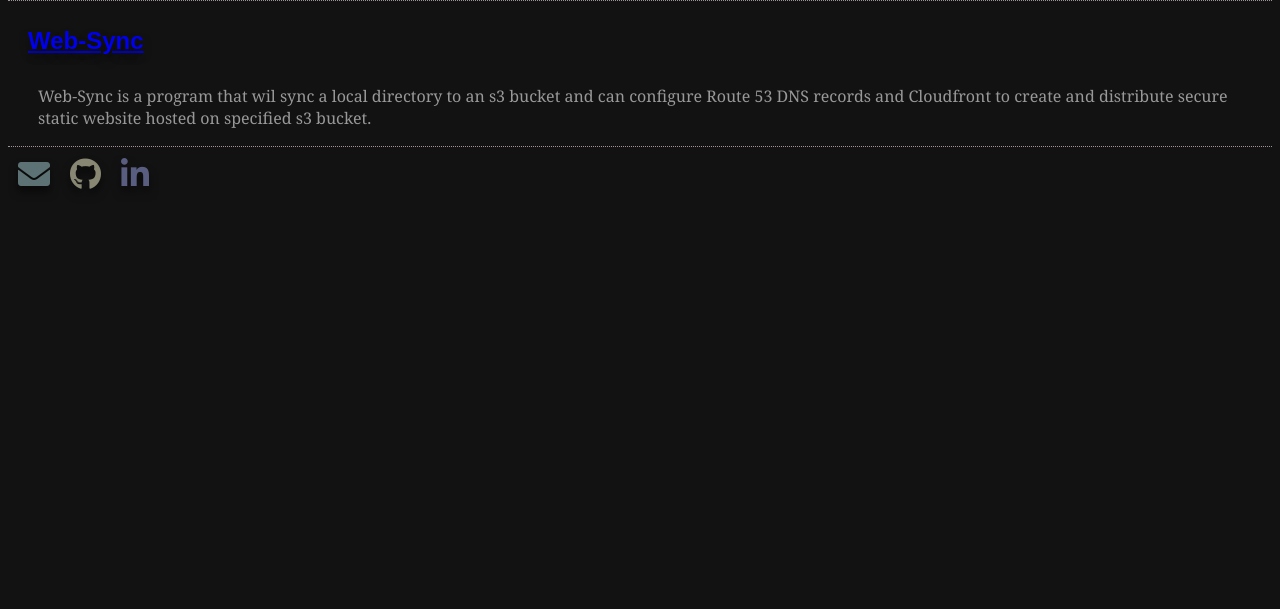
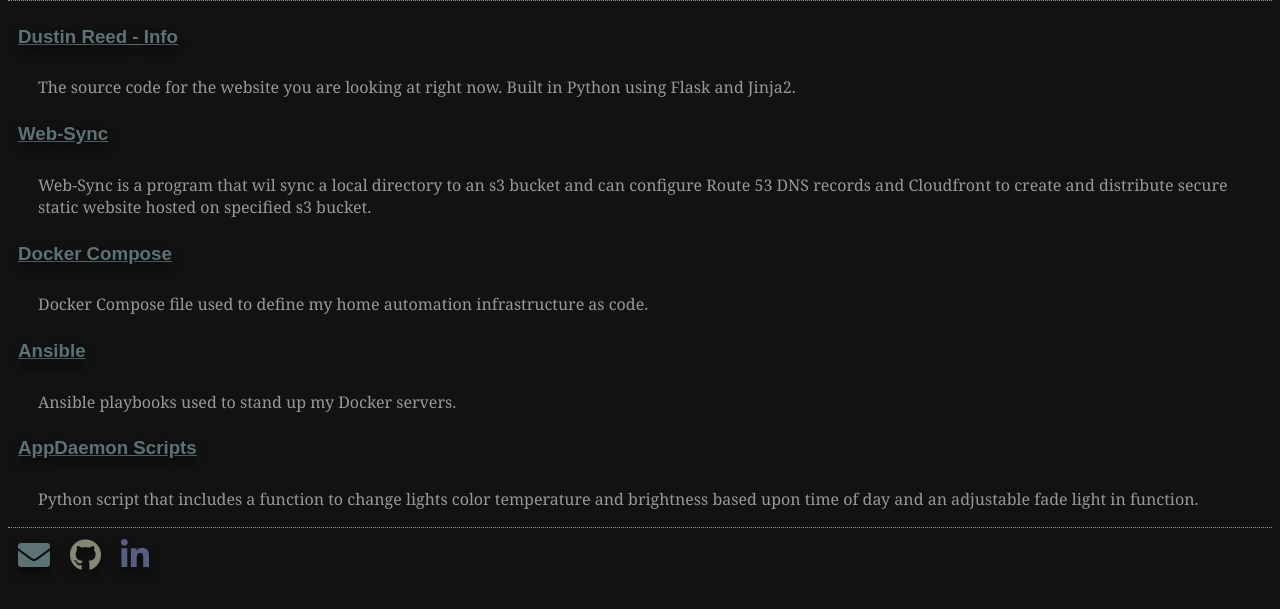
Before and after one commit to dustinreed-info/dr-info-website-flask, a Flask app: page /projects in a window 1280 px wide. Shown: the part 63-672 px from the top of the page. Run offline with Flask 2, Linux system fonts and the light colour scheme.

Commit message:
Updated verbiage.

```diff
--- a/src/templates/projects.html
+++ b/src/templates/projects.html
@@ -6,10 +6,34 @@
 <!-- <h1>
     Projects:
 </h1> -->
-<h2>
+<h3>
+    <a href="https://github.com/dustinreed-info/dr-info-website-flask">Dustin Reed - Info</a>
+</h3>
+<p>
+    The source code for the website you are looking at right now.  Built in Python using Flask and Jinja2.
+</p>
+<h3>
     <a href="https://github.com/dustinreed-info/aws-python-tools">Web-Sync</a>
-</h2>
+</h3>
 <p>
     Web-Sync is a program that wil sync a local directory to an s3 bucket and can configure Route 53 DNS records and Cloudfront to create and distribute secure static website hosted on specified s3 bucket.
 </p>
+<h3>
+    <a href="https://github.com/dustinreed-info/docker-compose">Docker Compose</a>
+</h3>
+<p>
+    Docker Compose file used to define my home automation infrastructure as code.
+</p>
+<h3>
+    <a href="https://github.com/dustinreed-info/Ansible">Ansible</a>
+</h3>
+<p>
+    Ansible playbooks used to stand up my Docker servers.
+</p>
+<h3>
+    <a href="https://github.com/dustinreed-info/AppDaemon-Scripts">AppDaemon Scripts</a>
+</h3>
+<p>
+    Python script that includes a function to change lights color temperature and brightness based upon time of day and an adjustable fade light in function.
+</p>
 {% endblock %}
```
Also changed, not shown: src/templates/index.html (+7 -3 lines).
